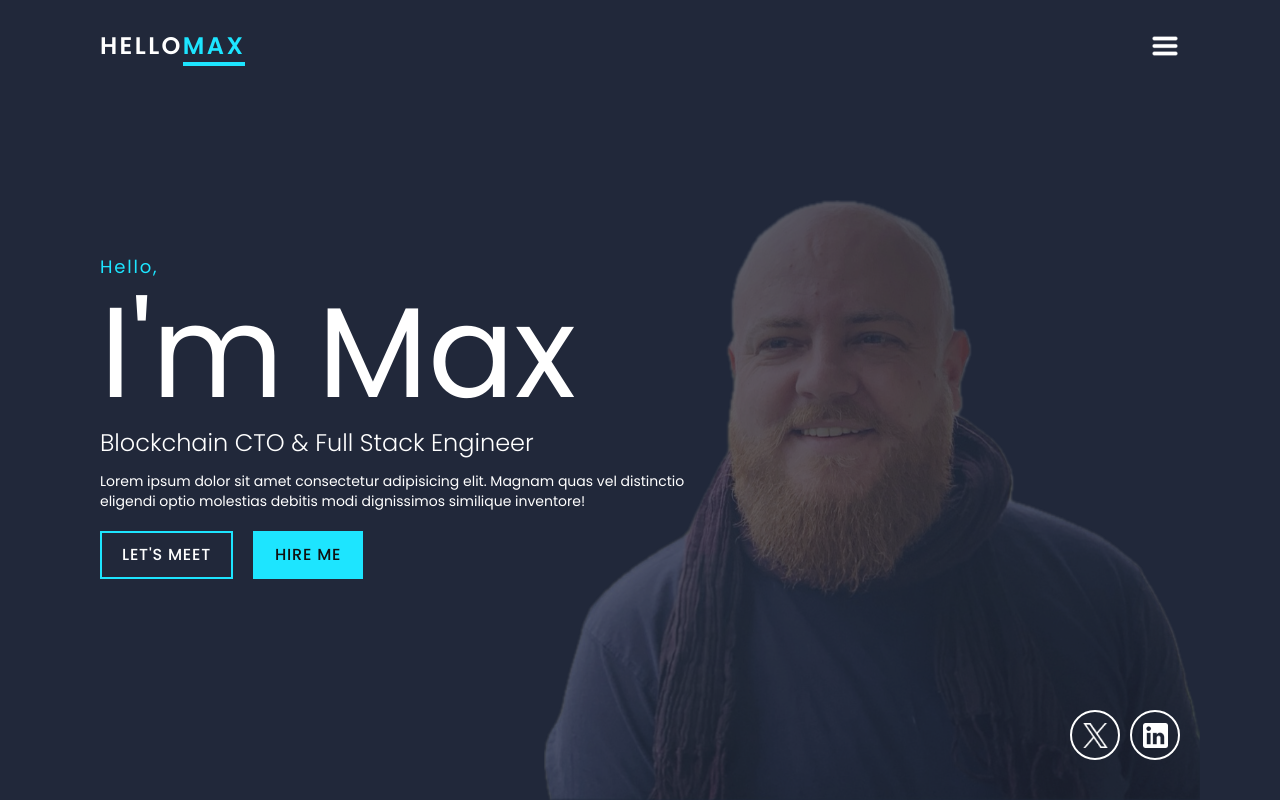
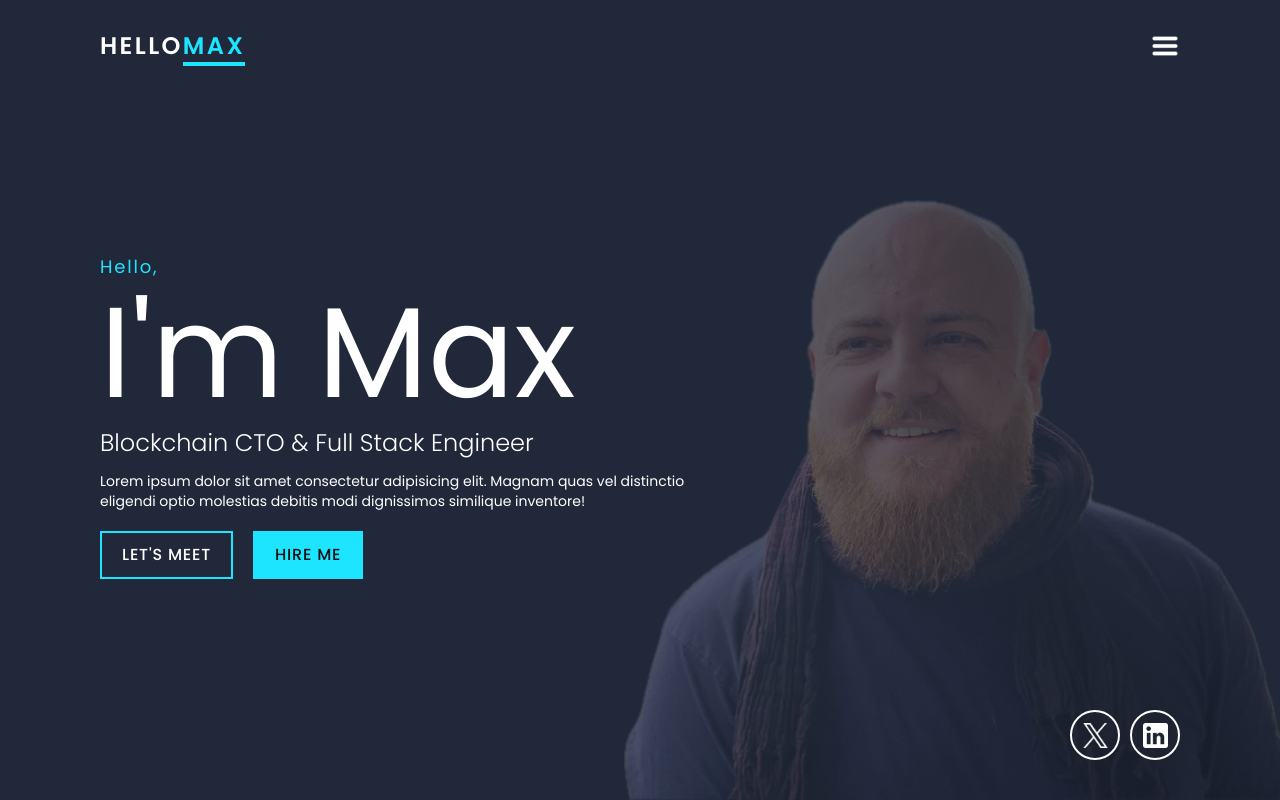
Before and after one commit to manthis/hellomax-website, a Next.js app: page / in a window 1280 px wide. Built offline with nearby package versions, Linux system fonts and the light colour scheme.

Commit message:
Updated my picture and effects to be fully responsive and more beautiful

```diff
--- a/app/components/header.tsx
+++ b/app/components/header.tsx
@@ -15,9 +15,9 @@ export default function Header() {
         }
 
         // Div containing my image
-        let imageBox = document.getElementById('imageBox');
-        if (imageBox) {
-            imageBox.classList.toggle('active');
+        let imageContainer = document.getElementById('image-container');
+        if (imageContainer) {
+            imageContainer.classList.toggle('active');
         }
 
         // Logo
--- a/app/components/persona/persona.tsx
+++ b/app/components/persona/persona.tsx
@@ -1,11 +1,11 @@
 export default function Persona() {
     return (
-        <div
-            id='imageBox'
-            className='before:2xl:absolute before:2xl:right-[10%] before:2xl:top-[50%] before:2xl:h-[650px] before:2xl:w-[650px] before:2xl:animate-heartbeatBlue before:2xl:rounded-full before:2xl:bg-lightblue'>
-            <img
-                src='/images/maxime.png'
-                className='absolute bottom-0 right-[80px] max-h-[70vh] opacity-30 duration-1000 2xl:opacity-100 portrait:right-0 landscape:max-h-[75vh]'></img>
+        <div className='absolute bottom-0 right-0 z-[5] m-0 border-0 p-0'>
+            <div
+                id='image-container'
+                className='before:2xl:absolute before:2xl:left-[50%] before:2xl:top-[50%] before:2xl:z-[-1] before:2xl:h-[110%] before:2xl:w-full before:2xl:-translate-x-[50%] before:2xl:-translate-y-[10%] before:2xl:animate-heartbeatBlue before:2xl:rounded-full before:2xl:bg-lightblue'>
+                <img src='/images/maxime.png' className='opacity-30 2xl:h-[65vh] 2xl:opacity-100 landscape:h-[75vh]' />
+            </div>
         </div>
     );
 }
--- a/app/globals.css
+++ b/app/globals.css
@@ -29,7 +29,7 @@ section.active #contactzone {
     background-size: 20px;
 }
 
-#imageBox.active::before {
+#image-container.active::before {
     background: #21283a;
     box-shadow: 0 0 0 5000px #141821;
     animation: heartbeatBlack 3s infinite alternate;
@@ -38,10 +38,10 @@ section.active #contactzone {
 
 @keyframes heartbeatBlack {
     0% {
-        transform: scale(1) translateY(-50%);
+        transform: scale(0.5) translateY(-30%) translateX(-80%);
     }
     100% {
-        transform: scale(1.3) translateY(-10%);
+        transform: scale(1) translateY(-70%) translateX(-50%);
     }
 }
 
--- a/tailwind.config.ts
+++ b/tailwind.config.ts
@@ -24,11 +24,11 @@ const config: Config = {
             keyframes: {
                 heartbeatBlue: {
                     '0%': {
-                        transform: 'scale(1) translateY(-50%)',
+                        transform: 'scale(0.5) translateY(-30%) translateX(-80%)',
                         'box-shadow': '0 0 10px #1de5ff, 0 0 40px #1de5ff',
                     },
                     '100%': {
-                        transform: 'scale(1.3) translateY(-10%)',
+                        transform: 'scale(1.0) translateY(-70%) translateX(-50%)',
                         'box-shadow': '0 0 20px #1de5ff, 0 0 50px #1de5ff, 0 0 150px #1de5ff',
                     },
                 },
```
